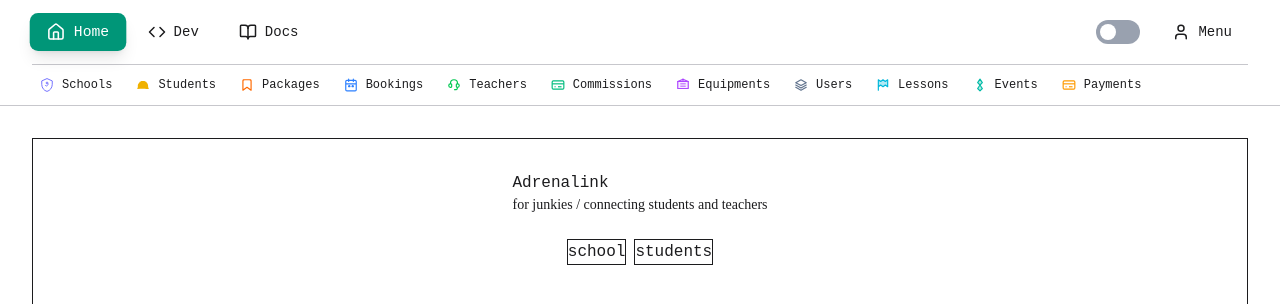
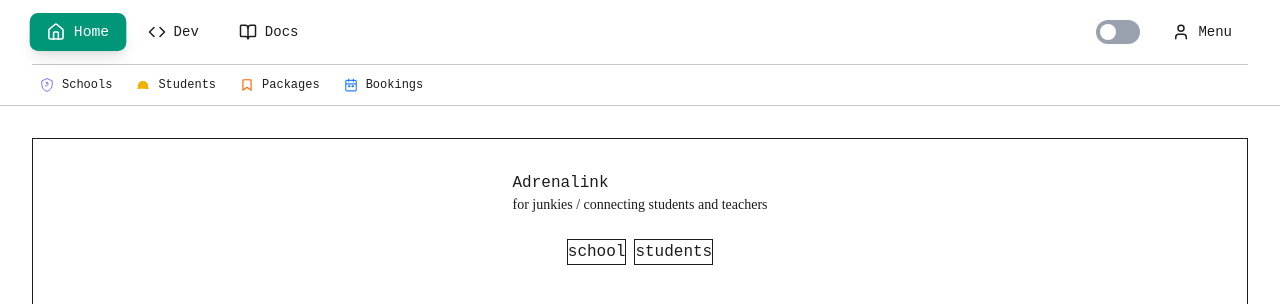
Before and after one commit to vctrubio/adrenalink, a Next.js app: page / in a window 1280 px wide. Shown: the top 304 px of the page. Built offline with nearby package versions, Linux system fonts and the light colour scheme.

Commit message:
filter nav items for dev

```diff
--- a/src/components/navigations/navbar.tsx
+++ b/src/components/navigations/navbar.tsx
@@ -13,7 +13,9 @@ const navigationItems = [
     { href: "/docs", icon: BookOpen, label: "Docs" },
 ];
 
-const tableNavigationItems = ENTITY_DATA.map((entity) => ({
+const tableNavigationItems = ENTITY_DATA
+    .filter((entity) => ["School", "Student", "School Package", "Booking"].includes(entity.id))
+    .map((entity) => ({
         href: entity.link,
         icon: entity.icon,
         label: entity.name,
```
Also changed, not shown: 1 other file (tests, documents, lock files or other folders). Lines whose indentation alone changed are shown as unchanged.
